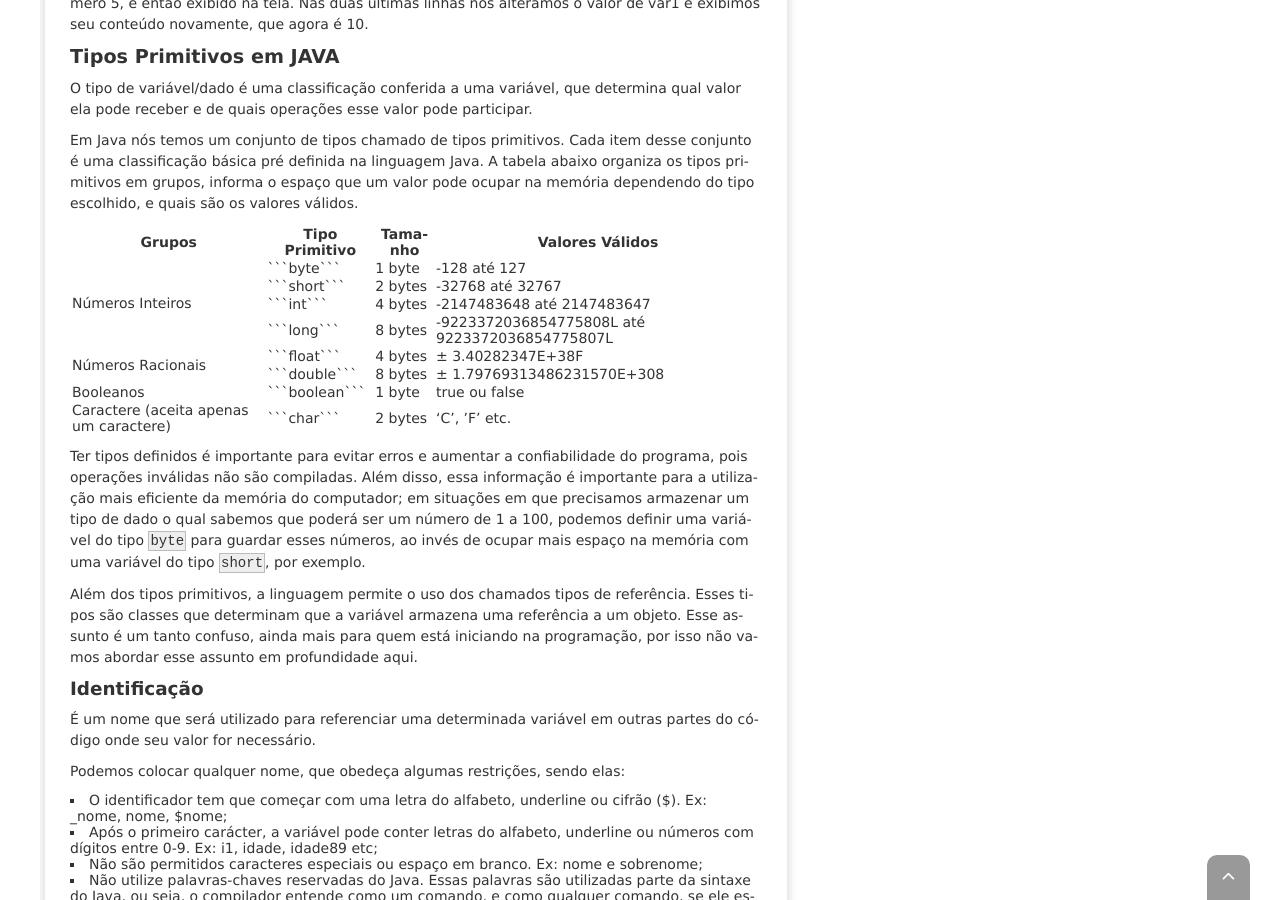
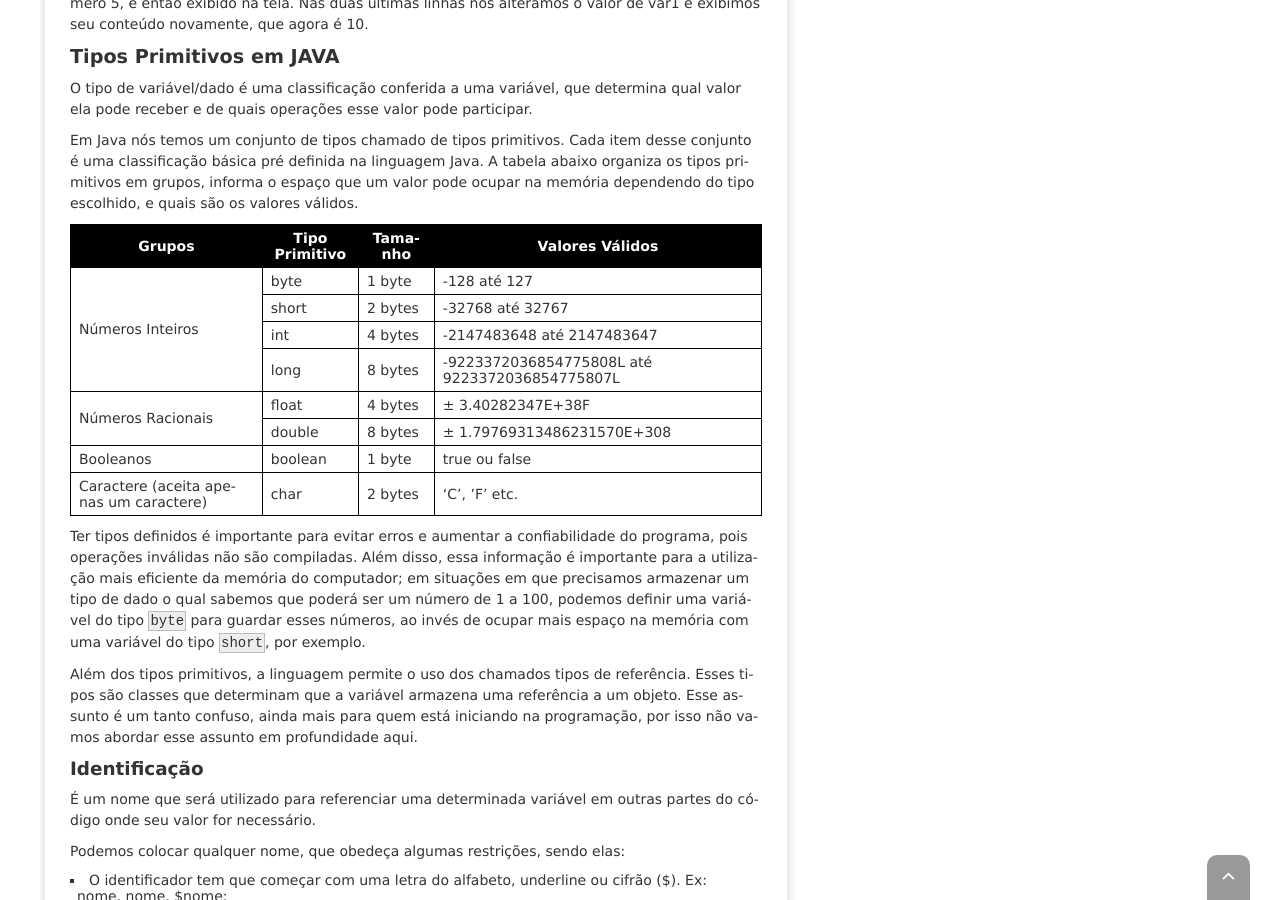
Before and after one commit to Quas1Dev/QuasiDev, a Jekyll site: the page built from _posts/2019-01-14-java-variables-ptbr.md, in a window 1280 px wide and 900 px high, scrolled down 2086 px. Built offline with Jekyll 4.4.1, drawn with Linux system fonts in a browser that asks for light colours; nearby versions of some CDN libraries; comment, search, counter and statistics services are not loaded.

Commit message:
Appropriate table container added to table on java variables post.

````diff
--- a/_posts/2019-01-14-java-variables-ptbr.md
+++ b/_posts/2019-01-14-java-variables-ptbr.md
@@ -92,8 +92,8 @@
 O tipo de variável/dado é uma classificação conferida a uma variável, que determina qual valor ela pode receber e de quais operações esse valor pode participar.
 
 Em Java nós temos um conjunto de tipos chamado de tipos primitivos. Cada item desse conjunto é uma classificação básica pré definida na linguagem Java. A tabela abaixo organiza os tipos primitivos em grupos, informa o espaço que um valor pode ocupar na memória dependendo do tipo escolhido, e quais são os valores válidos.
-
-<table class="table">
+<div class="table-conteiner">
+<table class="table table-model-1">
 <thead>
   <tr class="row">
     <th class="col">Grupos</th>
@@ -105,51 +105,51 @@
 <tbody>
   <tr class="row">
     <td class="col" rowspan="4">Números Inteiros</td>
-    <td class="col">```byte```</td>
+    <td class="col">byte</td>
     <td class="col">1 byte</td>
     <td class="col">-128 até 127</td>
   </tr>
   <tr class="row">
-    <td class="col">```short```</td>
+    <td class="col">short</td>
     <td class="col">2 bytes</td>
     <td class="col">-32768 até 32767</td>
   </tr>
   <tr class="row">
-    <td class="col">```int```</td>
+    <td class="col">int</td>
     <td class="col">4 bytes</td>
     <td class="col">-2147483648 até 2147483647</td>
   </tr>
   <tr class="row">
-    <td class="col">```long```</td>
+    <td class="col">long</td>
     <td class="col">8 bytes</td>
     <td class="col">-9223372036854775808L até 9223372036854775807L</td>
   </tr>
   <tr class="row">
     <td class="col" rowspan="2">Números Racionais</td>
-    <td class="col">```float```</td>
+    <td class="col">float</td>
     <td class="col">4 bytes</td>
     <td class="col">± 3.40282347E+38F</td>
   </tr>
   <tr class="row">
-    <td class="col">```double```</td>
+    <td class="col">double</td>
     <td class="col">8 bytes</td>
     <td class="col">± 1.79769313486231570E+308</td>
   </tr>
   <tr class="row">
     <td class="col">Booleanos</td>
-    <td class="col">```boolean```</td>
+    <td class="col">boolean</td>
     <td class="col">1 byte</td>
     <td class="col">true ou false</td>
   </tr>
   <tr class="row">
     <td class="col">Caractere (aceita apenas um caractere)</td>
-    <td class="col">```char```</td>
+    <td class="col">char</td>
     <td class="col">2 bytes</td>
     <td class="col">‘C’, ’F’ etc.</td>
   </tr>
 </tbody>
 </table>
-
+</div>
 Ter tipos definidos é importante para evitar erros e aumentar a confiabilidade do programa, pois operações inválidas não são compiladas. Além disso, essa informação é importante para a utilização mais eficiente da memória do computador; em situações em que precisamos armazenar um tipo de dado o qual sabemos que poderá ser um número de 1 a 100, podemos definir uma variável do tipo ```byte``` para guardar esses números, ao invés de ocupar mais espaço na memória com uma variável do tipo ```short```, por exemplo.
 
 Além dos tipos primitivos, a linguagem permite o uso dos chamados tipos de referência. Esses tipos são classes que determinam que a variável armazena uma referência a um objeto. Esse assunto é um tanto confuso, ainda mais para quem está iniciando na programação, por isso não vamos abordar esse assunto em profundidade aqui.
````
